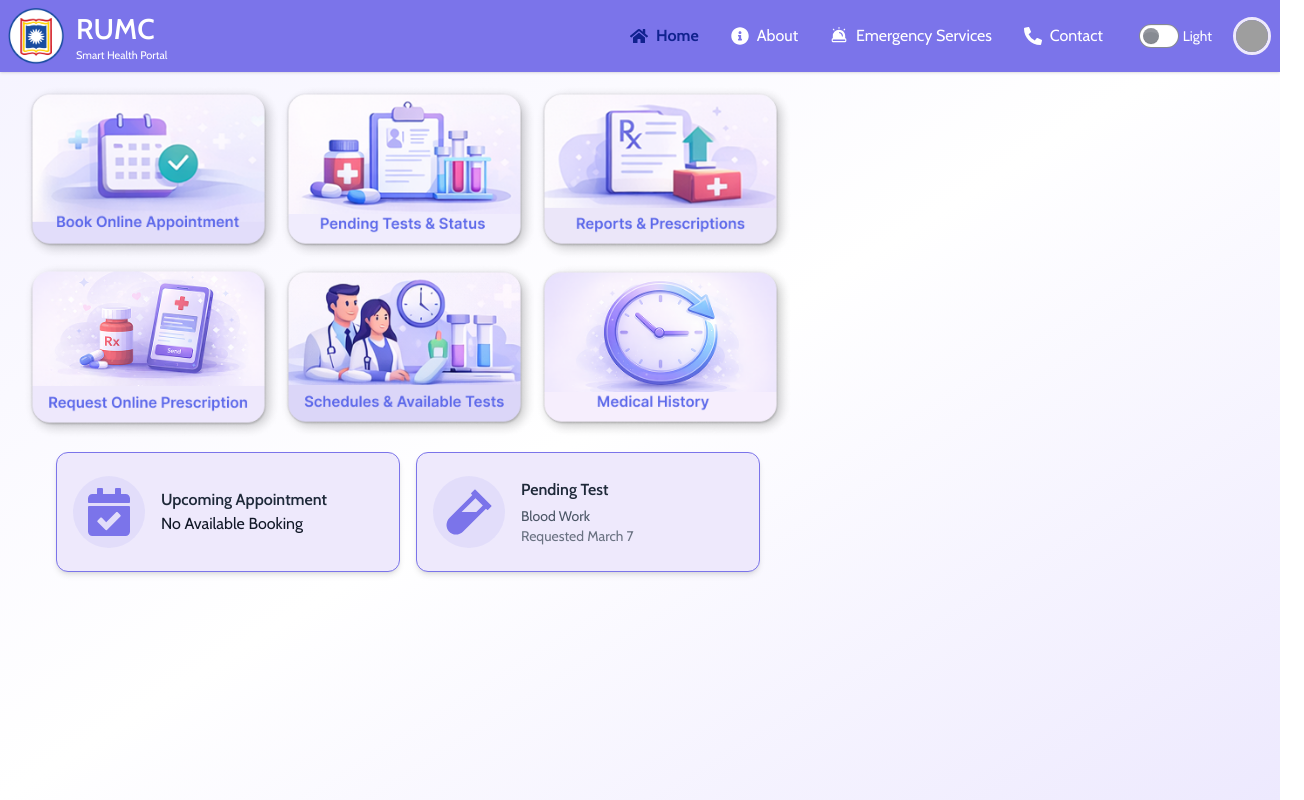
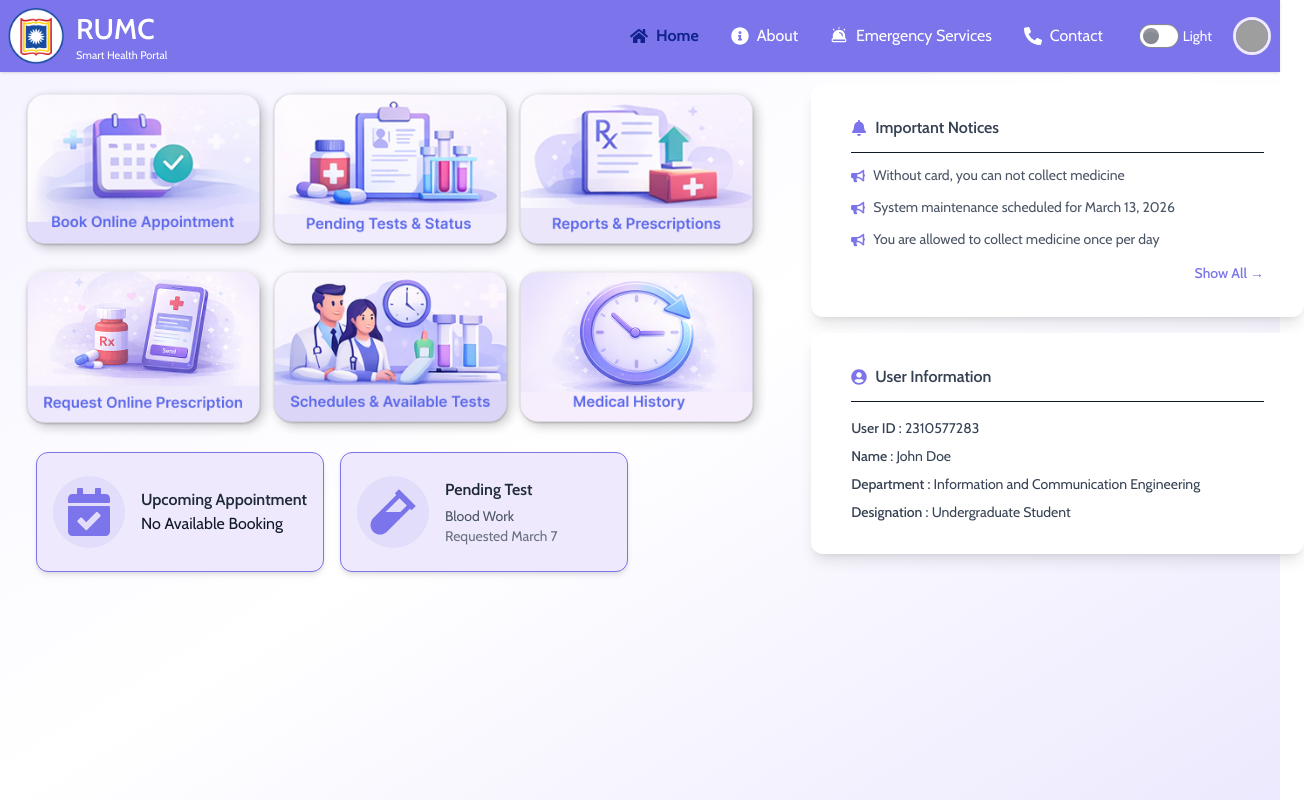
Before and after one commit to Hasmot722/RUMC-Smart-Web-Portal, a React (Vite) app in the folder Client Side/: page / in a window 1280 px wide. Shown: the whole page, 1304 px wide, since content can reach past the window. Built offline with nearby package versions, Linux system fonts and the light colour scheme; no server answers; grey boxes are pictures that could not be loaded.

Commit message:
commmited

```diff
--- a/Client Side/src/Pages/Home/CurrentActions.jsx
+++ b/Client Side/src/Pages/Home/CurrentActions.jsx
@@ -27,7 +27,7 @@ const CurrentActions = () => {
   }, [user._id]);
 
   return (
-    <div className="xl:mx-5">
+    <div className="flex justify-between">
       <div className="grid grid-cols-1 md:grid-cols-2 gap-4 p-3">
         {/* Appointment Card */}
         <div className="bg-secondary border border-primary rounded-xl shadow-md p-4 flex items-center justify-start gap-4 hover:shadow-lg transition min-h-[15vh]">
--- a/Client Side/src/Pages/Home/Home.jsx
+++ b/Client Side/src/Pages/Home/Home.jsx
@@ -7,9 +7,11 @@ import schedules from "../../assets/schedules.png";
 import medicalHistory from "../../assets/history.png";
 import { Link } from "react-router";
 import CurrentActions from "./currentActions";
+import NoticeInfo from "./NoticeInfo";
 
 const Home = () => {
   return (
+    <div className="flex flex-col md:flex-row ">
       <div className=" mt-3 mx-3 sm:mx-6 lg:w-3/5 ">
         <div className="grid place-items-center grid-cols-2 sm:grid-cols-3">
           <Link to="book-appointment">
@@ -62,6 +64,11 @@ const Home = () => {
         </div>
         <CurrentActions />
       </div>
+
+      <div className="lg:w-2/5 mx-auto not-sm:hidden">
+        <NoticeInfo />
+      </div>
+    </div>
   );
 };
 
--- /dev/null
+++ b/Client Side/src/Pages/Home/NoticeInfo.jsx
@@ -0,0 +1,66 @@
+import React from "react";
+import { FaBell, FaBullhorn, FaUserCircle } from "react-icons/fa";
+
+const NoticeInfo = () => {
+  const notices = [
+    "Without card, you can not collect medicine",
+    "System maintenance scheduled for March 13, 2026",
+    "You are allowed to collect medicine once per day",
+  ];
+
+  const user = {
+    id: "2310577283",
+    name: "John Doe",
+    department: "Information and Communication Engineering",
+    designation: "Undergraduate Student",
+  };
+
+  return (
+    <div className="w-full max-w-130 h-full mt-3 mx-3 sm:mx-6 space-y-4">
+
+      {/* 🔔 NOTICES */}
+      <div className="bg-white rounded-xl shadow-lg px-10 py-8">
+        <div className="flex items-center gap-2 text-gray-700 font-semibold mb-3">
+          <FaBell className="text-primary" />
+          <span>Important Notices</span>
+        </div>
+
+        <hr className="mb-3" />
+
+        <div className="space-y-3">
+          {notices.map((notice, i) => (
+            <div key={i} className="flex items-start gap-2 text-sm text-gray-600">
+              <FaBullhorn className="text-primary mt-1" />
+              <p>{notice}</p>
+            </div>
+          ))}
+        </div>
+
+        <div className="text-right mt-3">
+          <button className="text-primary text-sm font-medium hover:underline">
+            Show All →
+          </button>
+        </div>
+      </div>
+
+      {/* 👤 USER INFO */}
+      <div className="bg-white rounded-xl shadow-lg px-10 py-8">
+        <div className="flex items-center gap-2 text-gray-700 font-semibold mb-3">
+          <FaUserCircle className="text-primary" />
+          <span>User Information</span>
+        </div>
+
+        <hr className="mb-4" />
+
+        <div className="text-sm text-gray-700 space-y-2">
+          <p><span className="font-medium">User ID</span> : {user.id}</p>
+          <p><span className="font-medium">Name</span> : {user.name}</p>
+          <p><span className="font-medium">Department</span> : {user.department}</p>
+          <p><span className="font-medium">Designation</span> : {user.designation}</p>
+        </div>
+      </div>
+    </div>
+  );
+};
+
+export default NoticeInfo;
```
Also changed, not shown: 1 other file (tests, documents, lock files or other folders). Lines whose indentation alone changed are shown as unchanged.
